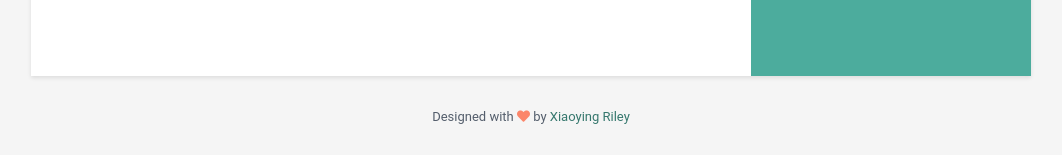
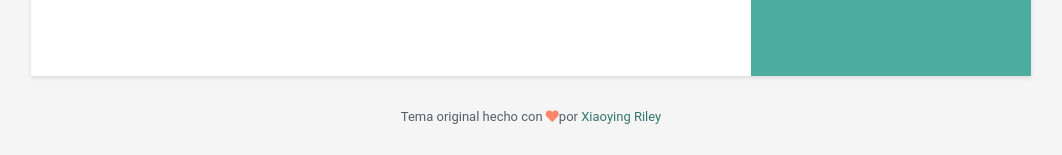
Before and after one commit to joan-medina-roca/cv.joanmedinaroca.com, a Jekyll site: the page built from index.html, in a window 1280 px wide. Shown: the part 2180-2335 px from the top of the page, without its empty margins (109-1171 px from the left). Built offline with Jekyll 4.4.1, drawn with Linux system fonts in a browser that asks for light colours.

Commit message:
more modifications

```diff
--- a/_data/data.yml
+++ b/_data/data.yml
@@ -198,4 +198,4 @@ skills:
       level: 60%
 
 footer: >
-  Designed with <i class="fas fa-heart"></i> by <a href="http://themes.3rdwavemedia.com" target="_blank" rel="nofollow">Xiaoying Riley</a>
+  Tema original hecho con <i class="fas fa-heart"></i>por <a href="http://themes.3rdwavemedia.com" target="_blank" rel="nofollow">Xiaoying Riley</a>
```
